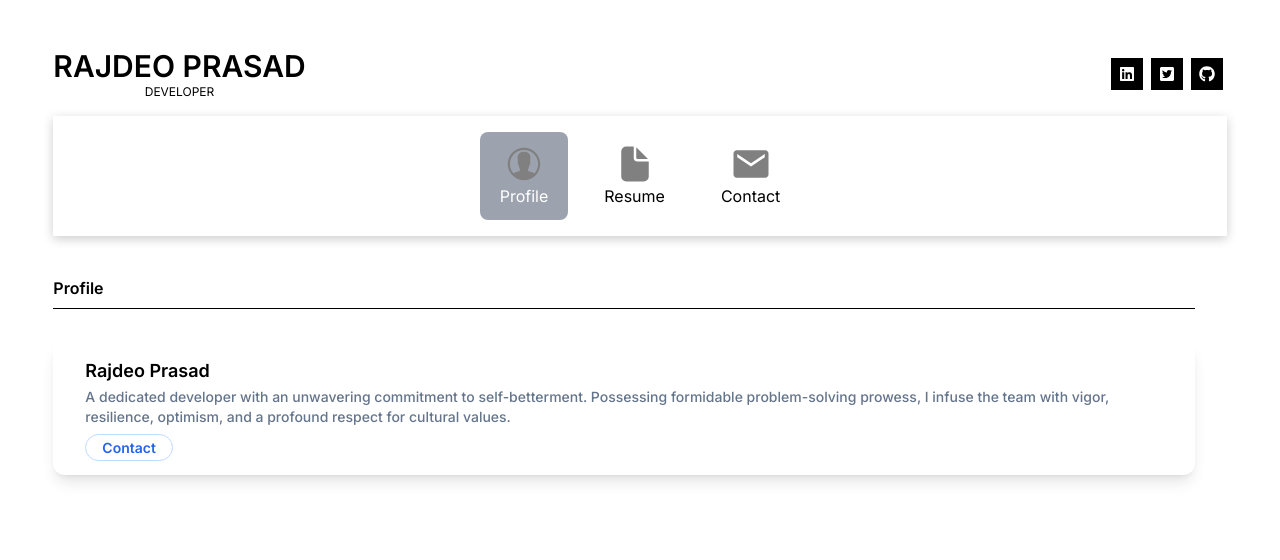
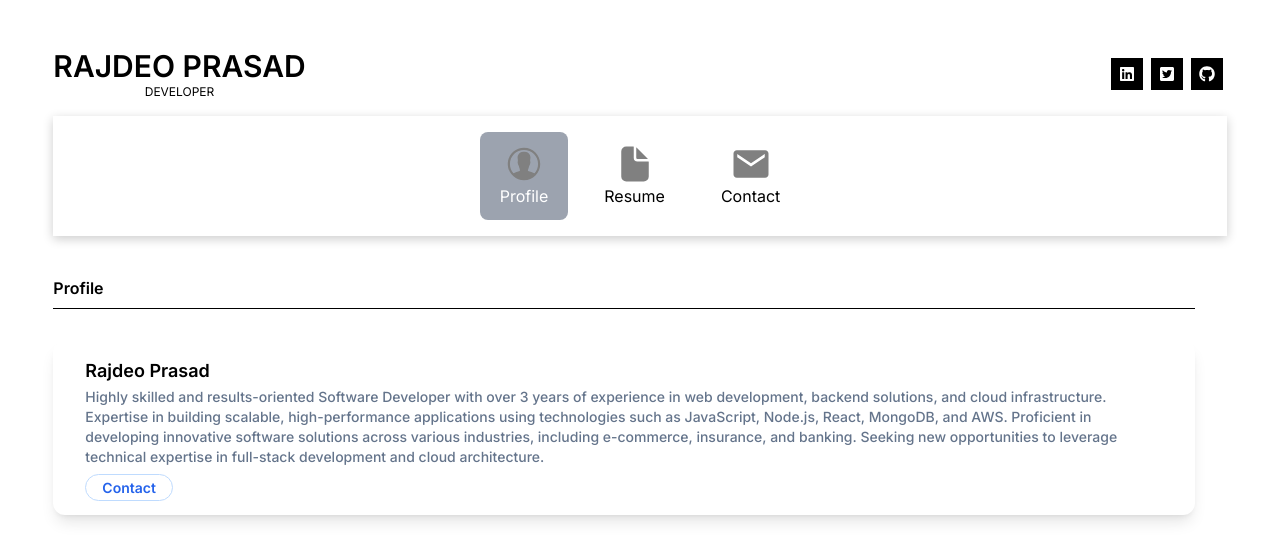
Before and after one commit to formalrajdeo/rajdeoprasad, a Next.js app: page / in a window 1280 px wide. Shown: the top 560 px of the page. Built offline with nearby package versions, Linux system fonts and the light colour scheme.

Commit message:
Update page.tsx

```diff
--- a/app/page.tsx
+++ b/app/page.tsx
@@ -17,7 +17,7 @@ export default function Home() {
               Rajdeo Prasad
             </p>
             <p className="text-slate-500 font-medium text-sm">
-              A dedicated developer with an unwavering commitment to self-betterment. Possessing formidable problem-solving prowess, I infuse the team with vigor, resilience, optimism, and a profound respect for cultural values.
+              Highly skilled and results-oriented Software Developer with over 3 years of experience in web development, backend solutions, and cloud infrastructure. Expertise in building scalable, high-performance applications using technologies such as JavaScript, Node.js, React, MongoDB, and AWS. Proficient in developing innovative software solutions across various industries, including e-commerce, insurance, and banking. Seeking new opportunities to leverage technical expertise in full-stack development and cloud architecture.
             </p>
           </div>
           <div className="">
```
